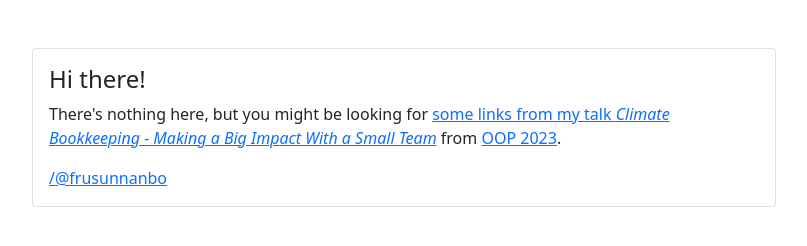
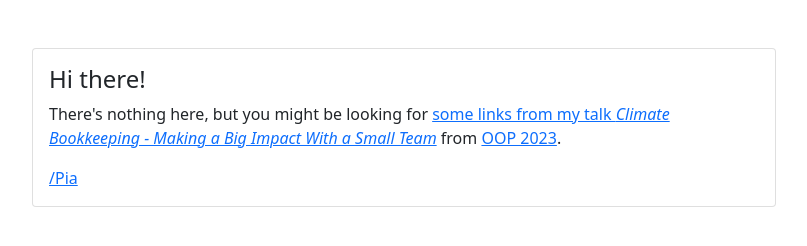
Before and after one commit to frusunnanbo/frusunnanbo.github.io, a plain HTML site: page index.html in a window 1280 px wide. Shown: the whole page, without its empty margins (50-857 px from the left). Drawn offline with nearby package versions, Linux system fonts and the light colour scheme.

Commit message:
Contact details where I can actually be reached

```diff
--- a/index.html
+++ b/index.html
@@ -22,7 +22,7 @@
                         from <a href="https://www.oop-konferenz.de/oop-2023/startpage/program/conference-program">OOP 2023</a>.
                     </p>
 
-                    <a href="https://twitter.com/frusunnanbo" class="card-link">/@frusunnanbo</a>
+                    <a href="mailto:pia@goclimate.com" class="card-link">/Pia</a>
                 </div>
             </div>
 
```
